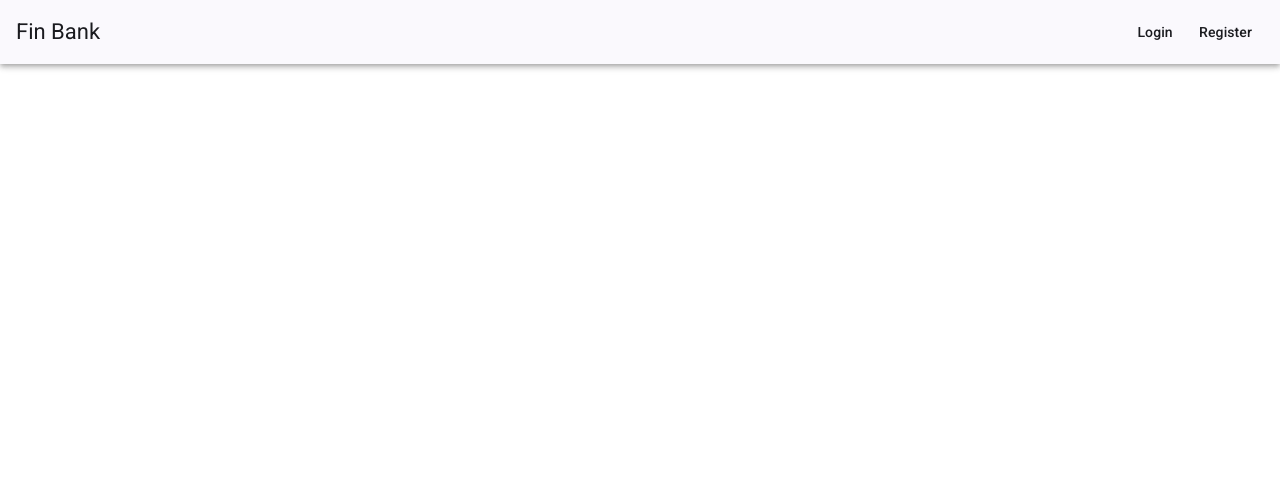
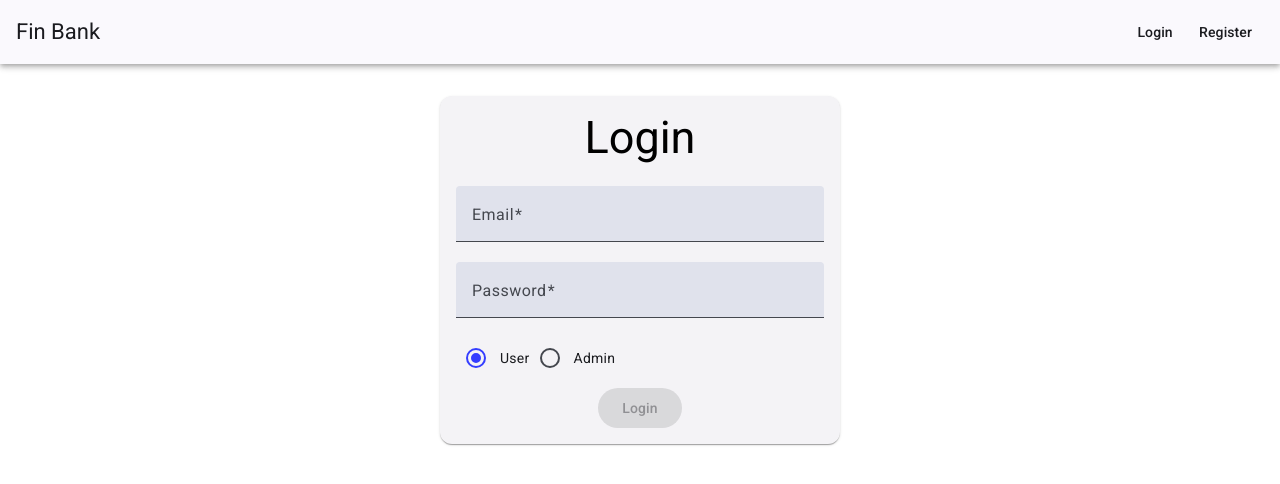
Before and after one commit to pavan-kalyan876/main-wip, an Angular app in the folder main-project/frontend/fin-bank/: page /login in a window 1280 px wide. Before the commit this address led to /. Shown: the top 484 px of the page. Built offline with nearby package versions, Linux system fonts and the light colour scheme.

Commit message:
login component done working succesfully

```diff
--- a/main-project/frontend/fin-bank/src/app/app.routes.ts
+++ b/main-project/frontend/fin-bank/src/app/app.routes.ts
@@ -1,8 +1,6 @@
 import { Routes } from '@angular/router';
-import { RegisterComponent } from './features/register/register.component';
-
 
 export const routes: Routes = [
- // { path: "register", loadComponent: () => import('./features/register/register.component').then(m => m.RegisterComponent) },
-  { path: "register", component: RegisterComponent }
+  { path: "register", loadComponent: () => import('./features/register/register.component').then(m => m.RegisterComponent) },
+  { path: "login", loadComponent: () => import('./features/login/login.component').then(m => m.LoginComponent) },
 ];
--- /dev/null
+++ b/main-project/frontend/fin-bank/src/app/features/login/login.component.html
@@ -0,0 +1,44 @@
+<mat-card class="login-card">
+  <form [formGroup]="loginForm" (ngSubmit)="onSubmit()">
+    <h2>Login</h2>
+
+    <!-- Email Input -->
+    <mat-form-field class="full-width">
+      <mat-label>Email</mat-label>
+      <input matInput type="email" formControlName="email" required />
+      <mat-error *ngIf="loginForm.get('email')?.hasError('required')">
+        Email is required
+      </mat-error>
+      <mat-error *ngIf="loginForm.get('email')?.hasError('email')">
+        Please enter a valid email address
+      </mat-error>
+    </mat-form-field>
+
+    <!-- Password Input -->
+    <mat-form-field class="full-width">
+      <mat-label>Password</mat-label>
+      <input matInput type="password" formControlName="password" required />
+      <mat-error *ngIf="loginForm.get('password')?.hasError('required')">
+        Password is required
+      </mat-error>
+    </mat-form-field>
+
+    <!-- Role Selection (User/Admin) -->
+    <mat-radio-group formControlName="role">
+      <mat-radio-button value="user">User</mat-radio-button>
+      <mat-radio-button value="admin">Admin</mat-radio-button>
+    </mat-radio-group>
+
+    <!-- Submit Button -->
+    <div class="submit-btn">
+      <button
+        mat-raised-button
+        color="primary"
+        type="submit"
+        [disabled]="!loginForm.valid"
+      >
+        Login
+      </button>
+    </div>
+  </form>
+</mat-card>
--- /dev/null
+++ b/main-project/frontend/fin-bank/src/app/features/login/login.component.scss
@@ -0,0 +1,18 @@
+.login-card {
+  max-width: 400px;
+  margin: 2rem auto;
+  padding: 1rem;
+}
+
+.full-width {
+  width: 100%;
+}
+
+h2 {
+  text-align: center;
+}
+.submit-btn {
+  margin-top: 10px;
+  display: flex;
+  justify-content: center;
+}
--- /dev/null
+++ b/main-project/frontend/fin-bank/src/app/features/login/login.component.ts
@@ -0,0 +1,82 @@
+import { Component } from '@angular/core';
+import { FormBuilder, FormGroup, Validators } from '@angular/forms';
+import { MatSnackBar } from '@angular/material/snack-bar';
+import { Router } from '@angular/router';
+import { HttpClientModule } from '@angular/common/http';
+import { ReactiveFormsModule } from '@angular/forms';
+import { MatInputModule } from '@angular/material/input';
+import { MatButtonModule } from '@angular/material/button';
+import { MatCardModule } from '@angular/material/card';
+import { MatRadioModule } from '@angular/material/radio';
+import { MatSnackBarModule } from '@angular/material/snack-bar';
+import { CommonModule } from '@angular/common';
+import { LoginService } from './login.service';
+
+
+@Component({
+  selector: 'app-login',
+  standalone: true,
+  imports: [
+    CommonModule,
+    ReactiveFormsModule,
+    MatInputModule,
+    MatButtonModule,
+    MatCardModule,
+    MatRadioModule,
+    MatSnackBarModule,
+    HttpClientModule,
+  ],
+  templateUrl: './login.component.html',
+  styleUrls: ['./login.component.scss'], // Corrected from styleUrl to styleUrls
+  providers: [LoginService]
+})
+export class LoginComponent {
+  loginForm: FormGroup;
+
+  constructor(
+    private fb: FormBuilder,
+    private authService: LoginService, // Inject AuthService
+    private snackBar: MatSnackBar,
+    private router: Router // Inject Router for navigation
+  ) {
+    this.loginForm = this.fb.group({
+      email: ['', [Validators.required, Validators.email]],
+      password: ['', Validators.required],
+      role: ['user', Validators.required], // Default role is 'user'
+    });
+  }
+
+  onSubmit() {
+    if (this.loginForm.valid) {
+      // Send login request with role (user or admin)
+      const { email, password, role } = this.loginForm.value;
+      this.authService.login({ email, password, role }).subscribe({
+        next: (response) => {
+          console.log('Login successful:', response);
+          this.snackBar.open('Login Successful as ' + role, 'Close', {
+            duration: 3000,
+            panelClass: ['success-snackbar'],
+          });
+          // Navigate based on role (user/admin)
+          if (role === 'admin') {
+            this.router.navigate(['/admin-dashboard']);
+          } else {
+            this.router.navigate(['/user-dashboard']);
+          }
+        },
+        error: (err) => {
+          console.error('Login failed:', err);
+          this.snackBar.open('Login failed: ' + err.error.message, 'Close', {
+            duration: 3000,
+            panelClass: ['error-snackbar'],
+          });
+        },
+      });
+    } else {
+      this.snackBar.open('Please fill out the form correctly.', 'Close', {
+        duration: 3000,
+        panelClass: ['error-snackbar'],
+      });
+    }
+  }
+}
--- /dev/null
+++ b/main-project/frontend/fin-bank/src/app/features/login/login.service.ts
@@ -0,0 +1,16 @@
+import { Injectable } from '@angular/core';
+import { HttpClient } from '@angular/common/http';
+import { Observable } from 'rxjs';
+@Injectable()
+export class LoginService {
+  private userUrl = "http://localhost:5000/api/users/login";
+  private adminUrl = "http://localhost:5000/api/admins/login";
+
+  constructor(private http: HttpClient) { }
+  login(userData: any): Observable<any> {
+    const { email, password, isAdmin } = userData;
+    const user = { email, password };
+    const url = isAdmin === true ? this.adminUrl : this.userUrl;
+    return this.http.post(url, user)
+  }
+}
--- a/main-project/frontend/fin-bank/src/app/features/register/register.component.ts
+++ b/main-project/frontend/fin-bank/src/app/features/register/register.component.ts
@@ -65,7 +65,7 @@ export class RegisterComponent implements OnInit {  // Implements OnInit to use
     } else {
       this.snackBar.open('Form is Invalid.', 'Close', {
         duration: 3000,
-        panelClass: ['invalid-snackbar'], // Custom invalid form class
+        panelClass: ['invalid-snackbar'],
       });
     }
   }
--- a/main-project/frontend/fin-bank/src/app/features/register/register.service.ts
+++ b/main-project/frontend/fin-bank/src/app/features/register/register.service.ts
@@ -6,6 +6,7 @@ import { Observable } from 'rxjs';
 export class RegisterService {
   private registerUrl = 'http://localhost:5000/api/users/register';
   private adminUrl = 'http://localhost:5000/api/admins/register';
+
 
   constructor(private http: HttpClient) { }
   register(userData: any): Observable<any> {
```
Also changed, not shown: 2 other files (tests, documents, lock files or other folders).
